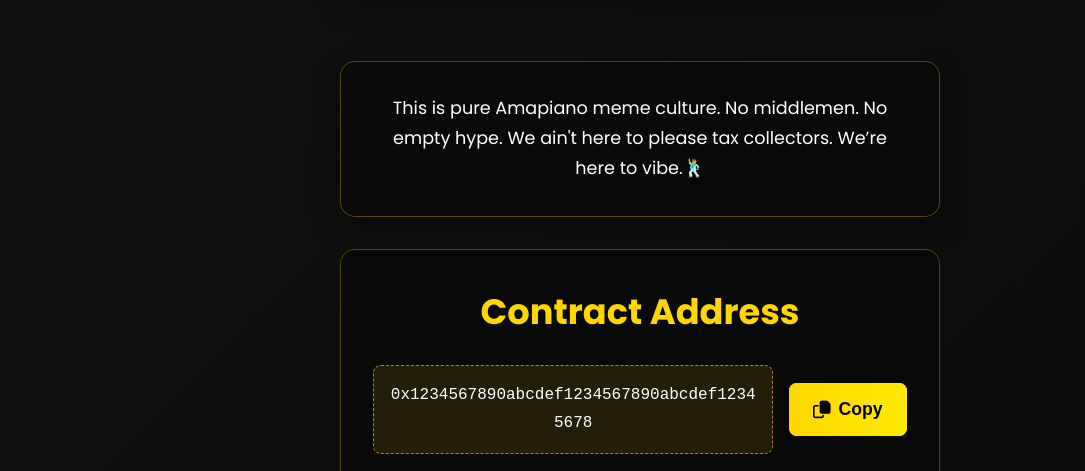
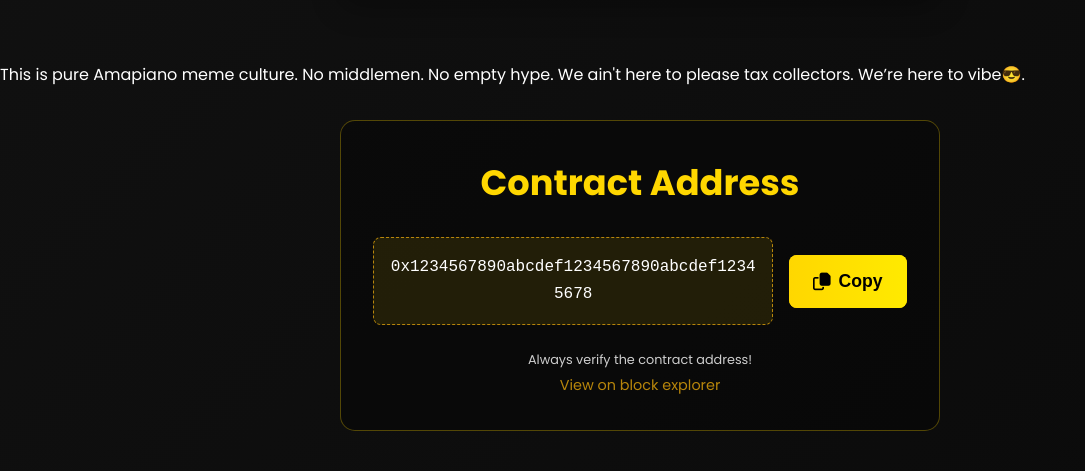
Before and after one commit to appiah0/-AMAPIANO-Coin-Website, a plain HTML site: page index.html in a window 1280 px wide. Shown: the part 3105-3576 px from the top of the page, without its empty margins (0-1085 px from the left). Drawn offline with Linux system fonts and the light colour scheme.

Commit message:
Update index.html

```diff
--- a/index.html
+++ b/index.html
@@ -98,7 +98,7 @@
             <p>Total Supply: 880,000 $PIANO, Lp Burnt🔥, Contract Renounced🔒, No Team Tokens, No Presale, No Roadmap, No Bullshit Taxes, No Promises, No Problem. Just Vibes.</p>
         </div>
     </section>
-<p class="card">This is pure Amapiano meme culture. No middlemen. No empty hype. We ain't here to please tax collectors. We’re here to vibe.🕺
+<p class="cardp">This is pure Amapiano meme culture. No middlemen. No empty hype. We ain't here to please tax collectors. We’re here to vibe😎.</p>
 
     <!-- Contract Address Section -->
     <section class="contract">
```
